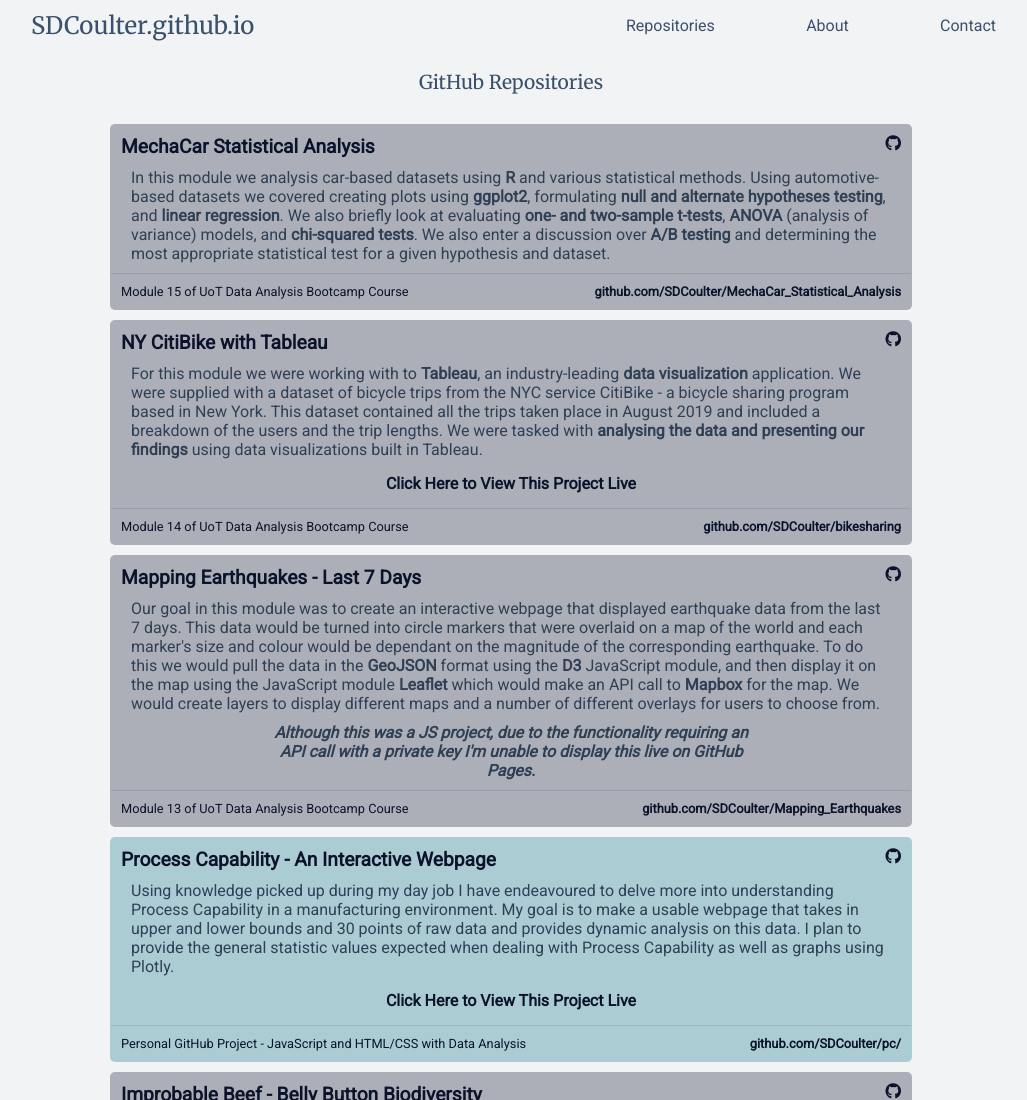
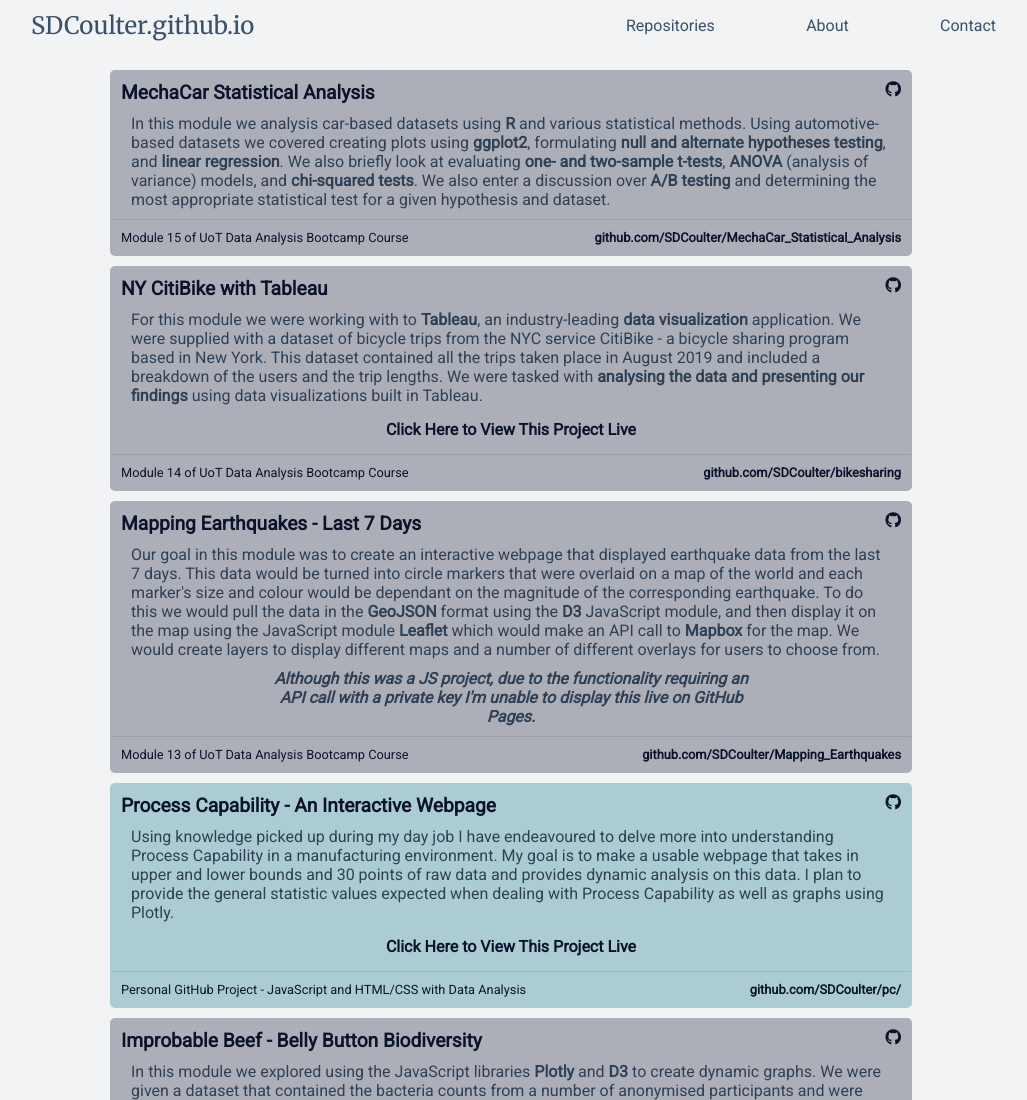
Before and after one commit to SDCoulter/SDCoulter.github.io, a plain HTML site: page index.html in a window 1280 px wide. Shown: the top 1100 px of the page, without its empty margins (129-1156 px from the left). Drawn offline with Linux system fonts and the light colour scheme.

Commit message:
removed repo header

```diff
--- a/index.html
+++ b/index.html
@@ -21,7 +21,6 @@
   </header>
   <main>
     <section id="repos">
-      <h2 class="sect_title">GitHub Repositories</h2>
 
       <div class="gr">
         <div class="gr_header">
```
